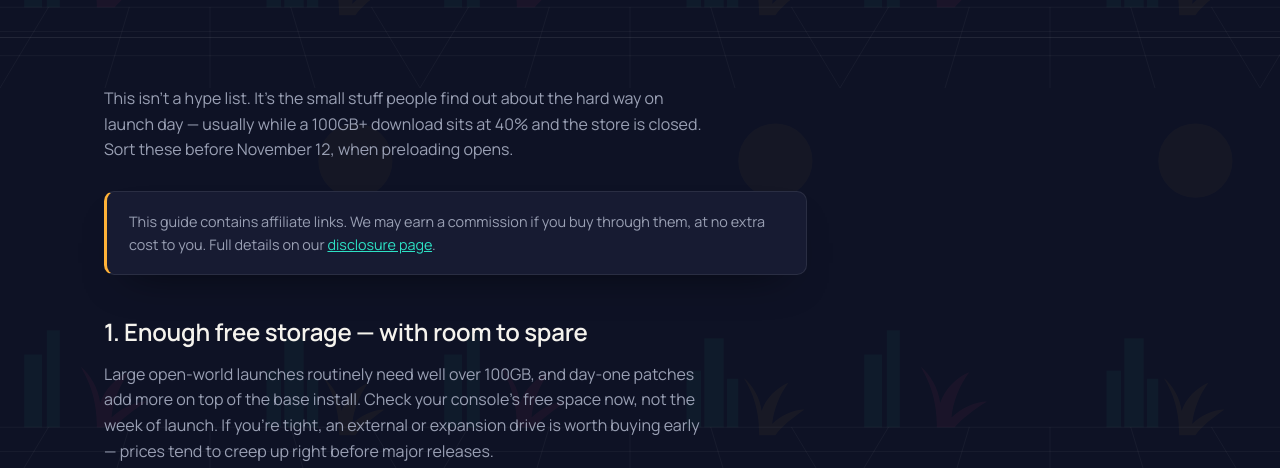
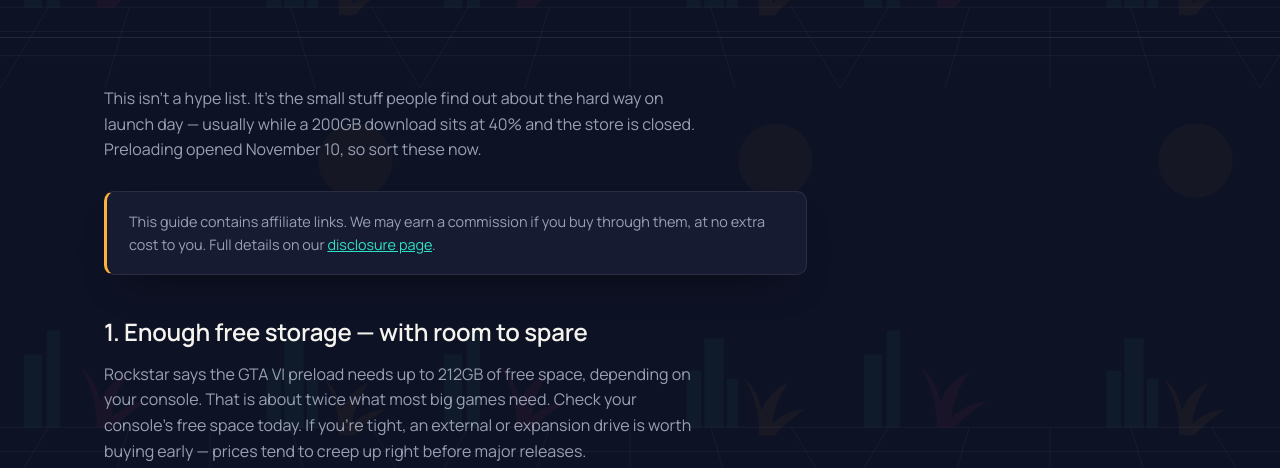
Before and after one commit to billionaire55/Preload6-site, a plain HTML site: page setup-guides/5-things-you-need-before-gta6.html in a window 1280 px wide. Shown: the part 332-800 px from the top of the page. Drawn offline with Linux system fonts and the light colour scheme; a web font is replaced by a local one.

Commit message:
Update 5-things-you-need-before-gta6.html

```diff
--- a/setup-guides/5-things-you-need-before-gta6.html
+++ b/setup-guides/5-things-you-need-before-gta6.html
@@ -413,9 +413,9 @@ body::before {
 
     <p>
       This isn't a hype list. It's the small stuff people find out about
-      the hard way on launch day — usually while a 100GB+ download sits
-      at 40% and the store is closed. Sort these before November 12,
-      when preloading opens.
+      the hard way on launch day — usually while a 200GB download sits
+      at 40% and the store is closed. Preloading opened November 10, so
+      sort these now.
     </p>
 
     <div class="disclosure-box">
@@ -426,9 +426,9 @@ body::before {
 
     <h2>1. Enough free storage — with room to spare</h2>
     <p>
-      Large open-world launches routinely need well over 100GB, and day-one
-      patches add more on top of the base install. Check your console's
-      free space now, not the week of launch. If you're tight, an
+      Rockstar says the GTA VI preload needs up to 212GB of free space,
+      depending on your console. That is about twice what most big games
+      need. Check your console's free space today. If you're tight, an
       external or expansion drive is worth buying early — prices tend to
       creep up right before major releases.
     </p>
```
